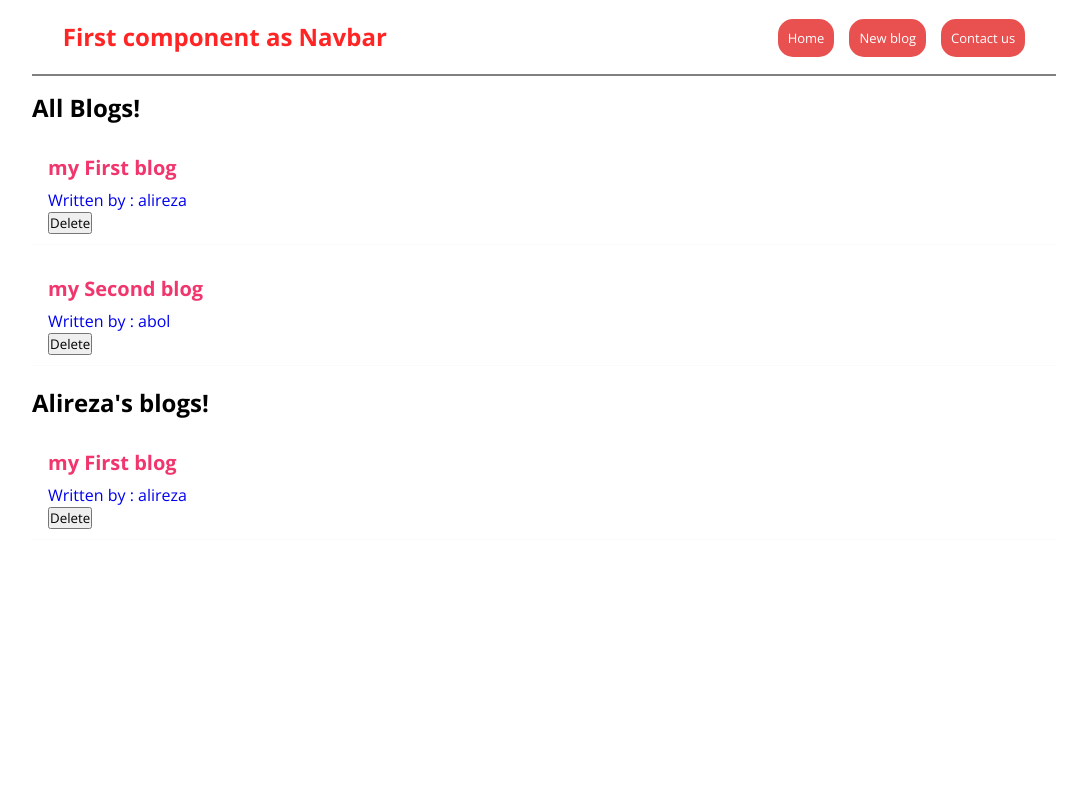
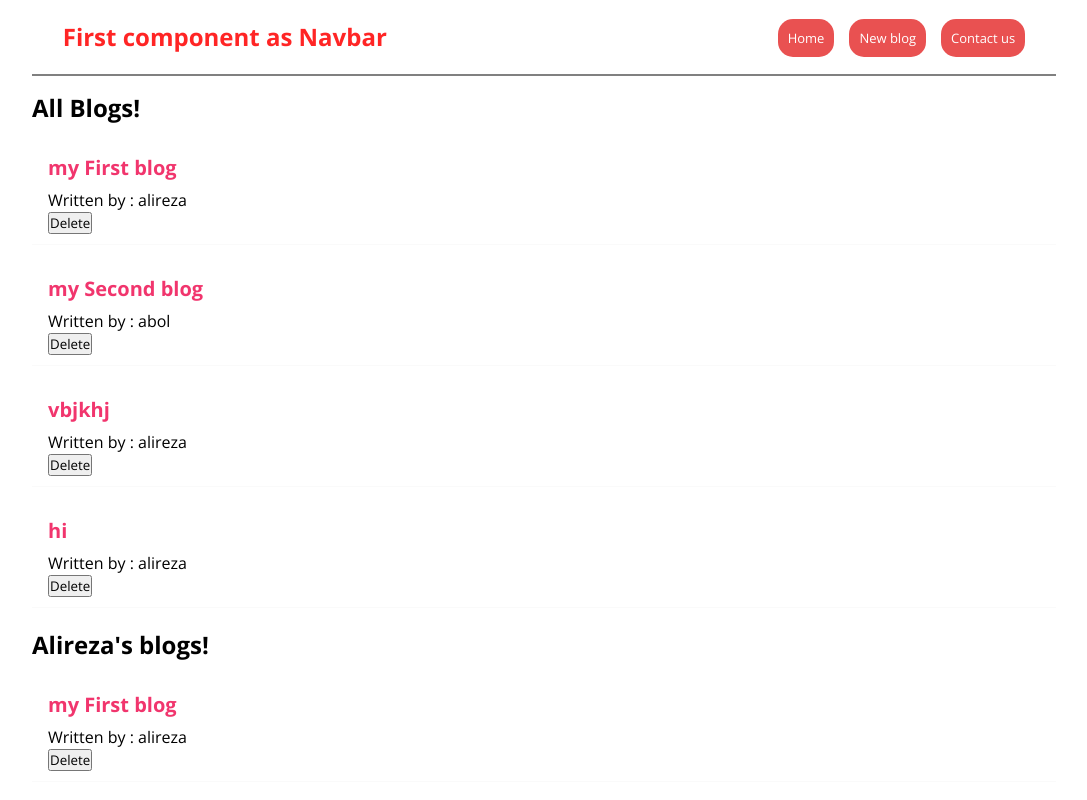
Before and after one commit to Alir3zaKazemi/simple-react-blog, a React (Vite) app: page / in a window 1280 px wide. Shown: the top 800 px of the page, without its empty margins (96-1183 px from the left). Built offline with nearby package versions, Linux system fonts and the light colour scheme; data requests are answered from the project's data file.

Commit message:
created post request for adding blog into the json server

```diff
--- a/data/db.json
+++ b/data/db.json
@@ -4,13 +4,25 @@
       "title": "my First blog",
       "body": "lorem Lorem ipsum dolor sit amet, consectetur adipisicing elit. Ea saepe quaerat facere iste nemo facilis ipsum eligendi minus aut sit, blanditiis in, nulla dolore architecto rem eos quos omnis laboriosam!",
       "author": "alireza",
-			"id": 1
+      "id": "1"
     },
     {
       "title": "my Second blog",
       "body": "lorem Lorem ipsum dolor sit amet, consectetur adipisicing elit. Ea saepe quaerat facere iste nemo facilis ipsum eligendi minus aut sit, blanditiis in, nulla dolore architecto rem eos quos omnis laboriosam!",
       "author": "abol",
-			"id": 2
+      "id": "2"
+    },
+    {
+      "id": "0465",
+      "title": "vbjkhj",
+      "body": "fyjfjyhvjhyfv",
+      "author": "alireza"
+    },
+    {
+      "id": "3cbb",
+      "title": "hi",
+      "body": "lorem",
+      "author": "alireza"
     }
   ],
   "age": 25
--- a/src/Create.jsx
+++ b/src/Create.jsx
@@ -4,11 +4,21 @@
 	const [title, setTitle] = useState("");
 	const [body, setBody] = useState("");
 	const [author, setAuthor] = useState("alireza");
+	const [isPending, setIsPending] = useState(false);
 
 	const handleSubmit = (e) => {
 		e.preventDefault();
 		const blog = { title, body, author };
-		console.log(blog);
+
+		setIsPending(true);
+
+		fetch("http://localhost:8000/blogs", {
+			method: "POST",
+			headers: { "Content-Type": "application/json" },
+			body: JSON.stringify(blog),
+		}).then(() => {
+			setIsPending(false);
+		});
 	};
 
 	return (
@@ -33,7 +43,8 @@
 					<option value="alireza">alireza</option>
 					<option value="abol">abol</option>
 				</select>
-				<button>Add Blog</button>
+				{!isPending && <button>Add Blog</button>}
+				{isPending && <button disabled>Adding Blog...</button>}
 			</form>
 		</div>
 	);
--- a/src/index.css
+++ b/src/index.css
@@ -80,6 +80,10 @@
   text-decoration: none;
 }
 
+.blog-preview p {
+  color: black;
+}
+
 .blog-preview:hover {
   box-shadow: 1px 3px 10px rgba(0, 0, 0, 0.1);
   background: rgb(250, 250, 250);
```
Lines whose indentation alone changed are shown as unchanged.
